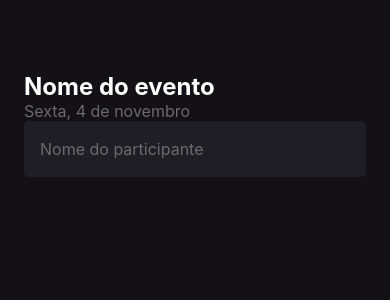
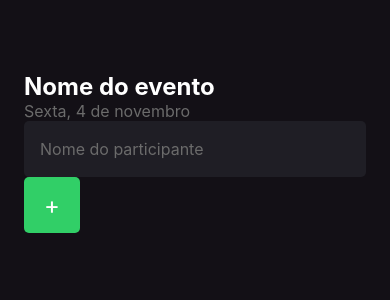
Before and after one commit to MarcosPalhao/Im-Here, a React Native app: screen / in a window 390 px wide. Shown: the top 300 px of the page. Built offline with nearby package versions, Linux system fonts and the light colour scheme.

Commit message:
add button

```diff
--- a/src/screens/Home/index.tsx
+++ b/src/screens/Home/index.tsx
@@ -1,7 +1,11 @@
-import { Text, TextInput, View } from "react-native";
+import { Text, TextInput, TouchableOpacity, View } from "react-native";
 import { styles } from "./styles";
 
 export function Home() {
+	function handleParticipantAdd() {
+		console.log("add...");
+	}
+
   return (
     <View style={styles.container}>
       <Text style={styles.eventName}>Nome do evento</Text>
@@ -12,6 +16,10 @@
         placeholder="Nome do participante"
         placeholderTextColor="#6b6b6b"
       />
+
+      <TouchableOpacity style={styles.button} onPress={handleParticipantAdd}>
+        <Text style={styles.buttonText}>+</Text>
+      </TouchableOpacity>
     </View>
   )
 }
--- a/src/screens/Home/styles.ts
+++ b/src/screens/Home/styles.ts
@@ -26,5 +26,19 @@
         color: '#fff',
         padding: 16,
         fontSize: 16
+    },
+
+    buttonText: {
+        color: '#fff',
+        fontSize: 24,
+    },
+
+    button: {
+        width: 56,
+        height: 56,
+        borderRadius: 5,
+        backgroundColor: '#31cf67',
+        alignItems: 'center',
+        justifyContent: 'center'
     }
 });
```
